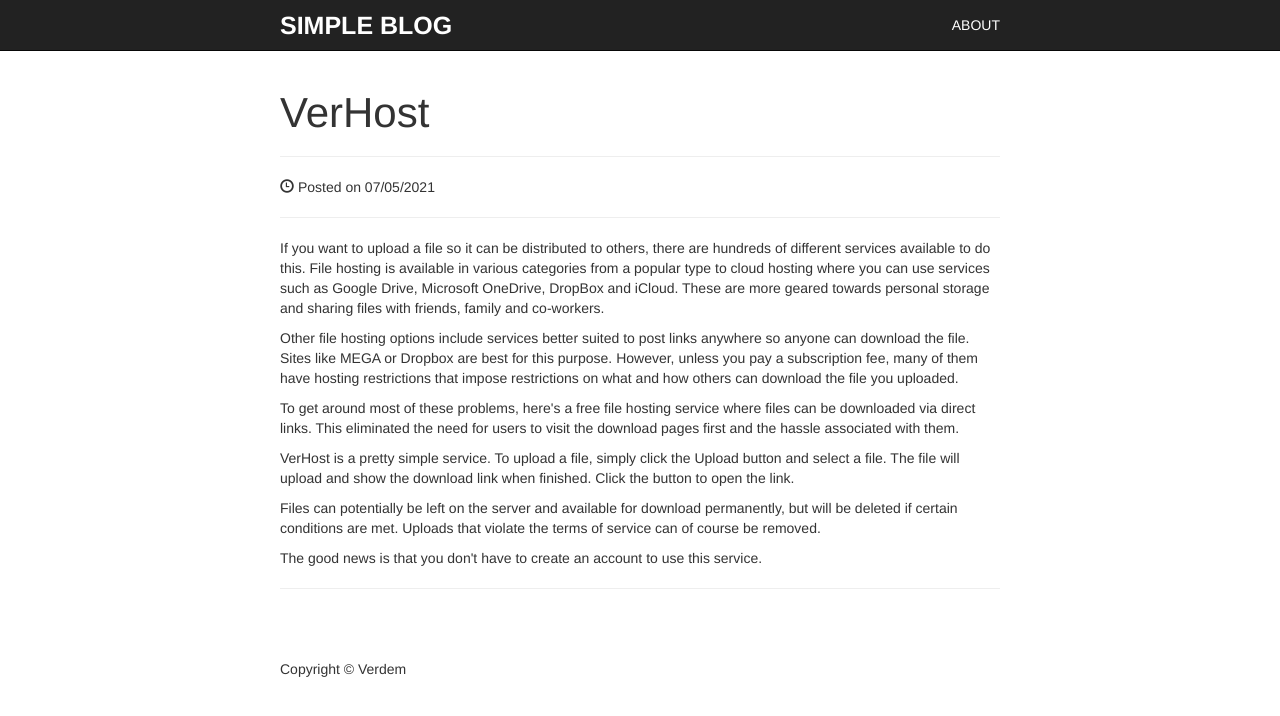
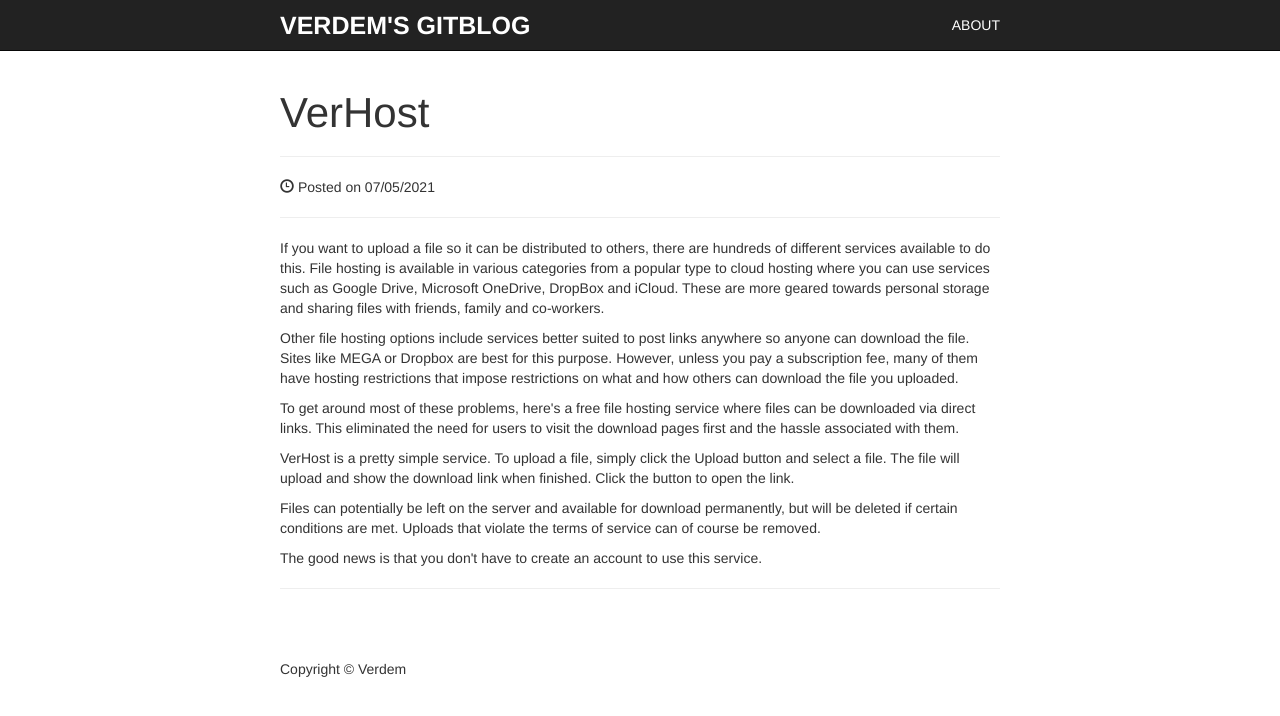
Before and after one commit to Verdem-crypto/verdem-crypto.github.io, a Jekyll site: the page gitblog/verhost-file-hosting.html, which Jekyll copies as it is, in a window 1280 px wide. Shown: the top 716 px of the page. Built offline with Jekyll 4.4.1, drawn with Linux system fonts in a browser that asks for light colours.

Commit message:
Update verhost-file-hosting.html

```diff
--- a/gitblog/verhost-file-hosting.html
+++ b/gitblog/verhost-file-hosting.html
@@ -38,7 +38,7 @@
             <span class="icon-bar"></span>
             <span class="icon-bar"></span>
           </button>
-          <a class="navbar-brand" href="index.html">Simple Blog</a>
+          <a class="navbar-brand" href="index.html">Verdem's GitBlog</a>
         </div>
         <!-- Collect the nav links, forms, and other content for toggling -->
         <div class="collapse navbar-collapse" id="bs-example-navbar-collapse-1">
```
